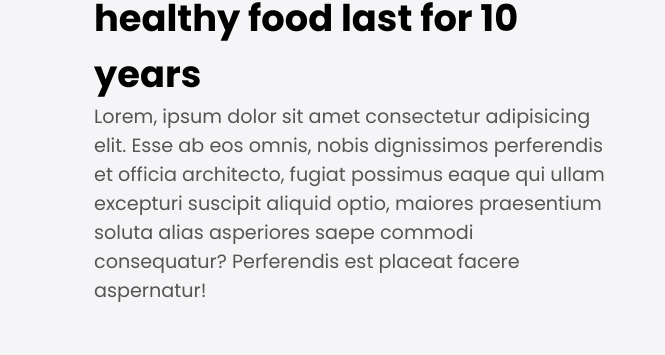
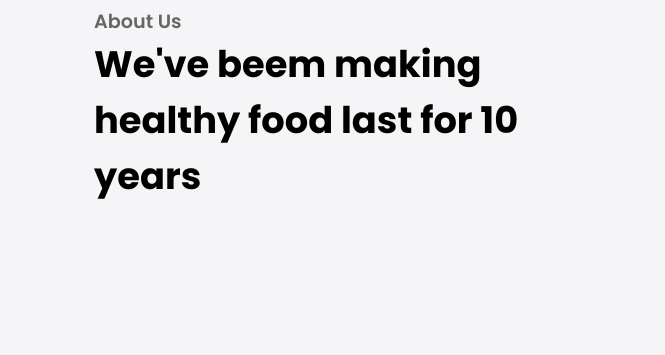
Before and after one commit to muskanmath/restro, a plain HTML site: page index.html in a window 1280 px wide. Shown: the part 575-930 px from the top of the page, 0-665 px from the left. Drawn offline with nearby package versions, Linux system fonts and the light colour scheme; grey boxes are pictures that could not be loaded.

Commit message:
commented

```diff
--- a/index.html
+++ b/index.html
@@ -46,11 +46,11 @@
                 <p class="small">About Us</p>
                 <h2>We've beem making healthy food last for 10 years</h2>
                 <p>
-                    Lorem, ipsum dolor sit amet consectetur adipisicing elit. Esse ab
+                    <!-- Lorem, ipsum dolor sit amet consectetur adipisicing elit. Esse ab
                     eos omnis, nobis dignissimos perferendis et officia architecto,
                     fugiat possimus eaque qui ullam excepturi suscipit aliquid optio,
                     maiores praesentium soluta alias asperiores saepe commodi
-                    consequatur? Perferendis est placeat facere aspernatur!
+                    consequatur? Perferendis est placeat facere aspernatur! -->
                 </p>
             </div>
             <div class="about-img">
```
